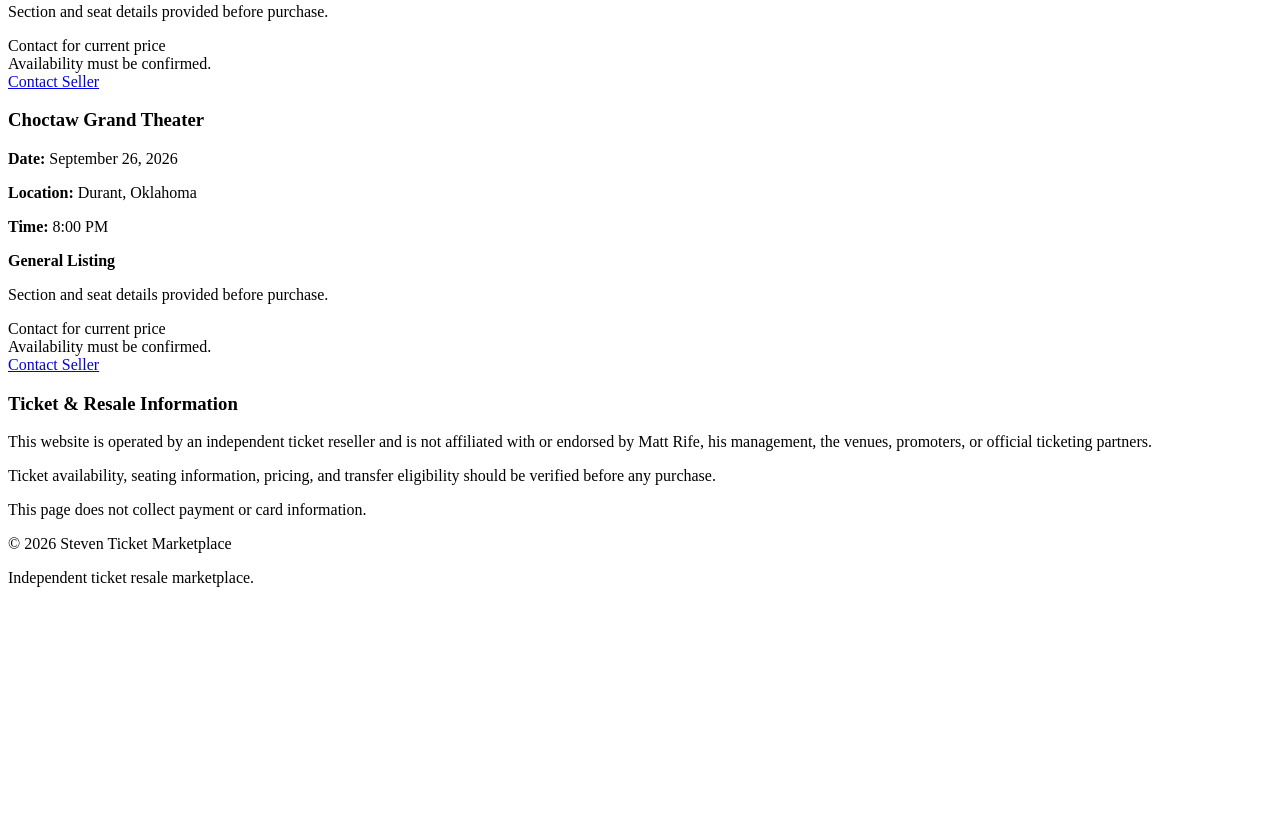
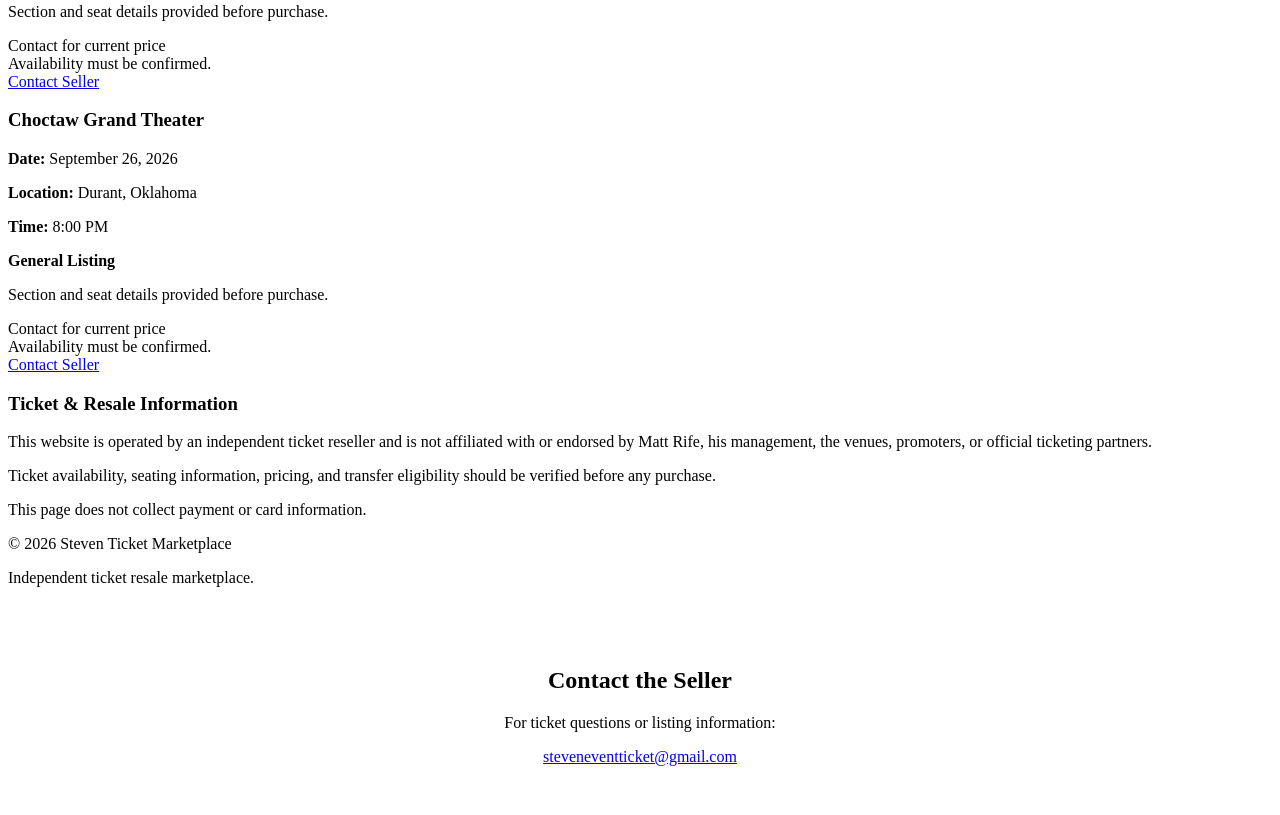
Before and after one commit to matts485/steven-rife-m-even-ticket-shop, a plain HTML site: page tickets.html in a window 1280 px wide. Shown: the part 981-1796 px from the top of the page. Before the commit the page ends 1584 px from the top, so only its background shows below. Drawn offline with Linux system fonts and the light colour scheme.

Commit message:
Add seller email

```diff
--- a/tickets.html
+++ b/tickets.html
@@ -136,5 +136,14 @@
     <p>© 2026 Steven Ticket Marketplace</p>
     <p style="margin-top: 7px;">Independent ticket resale marketplace.</p>
   </footer>
+<section style="background:#fff; padding:30px; margin:30px auto; max-width:900px; text-align:center; border-radius:12px;">
+  <h2>Contact the Seller</h2>
+  <p style="margin-top:10px;">For ticket questions or listing information:</p>
+  <p style="margin-top:15px;">
+    <a href="mailto:steveneventticket@gmail.com">
+      steveneventticket@gmail.com
+    </a>
+  </p>
+</section>
 </body>
 </html>
```
